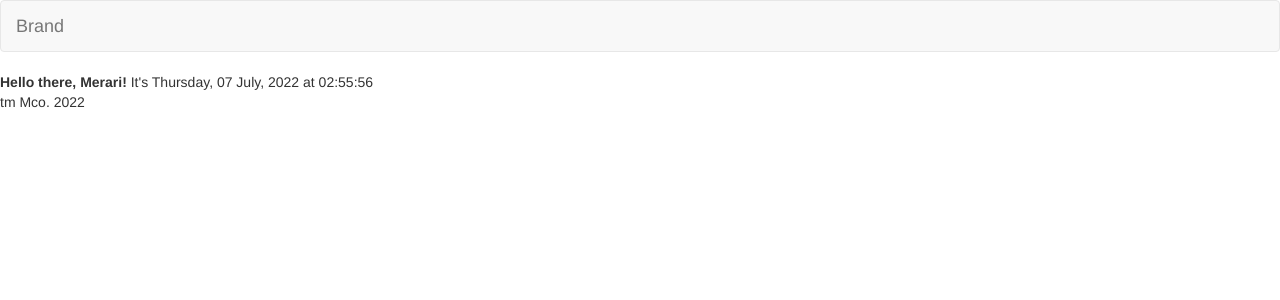
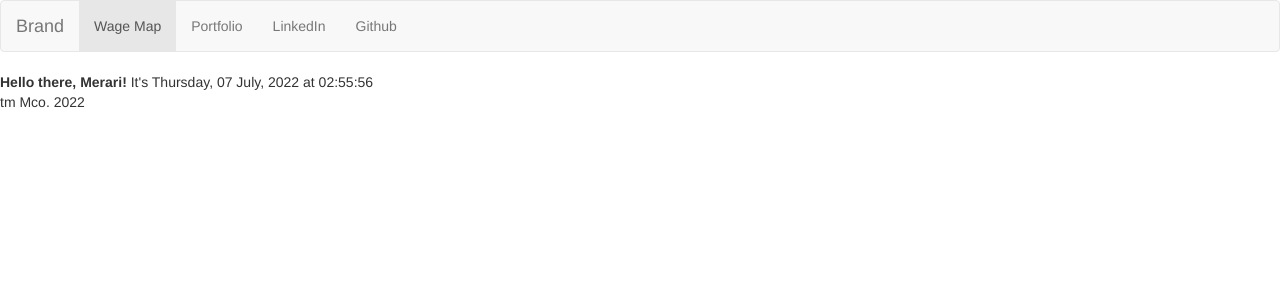
Before and after one commit to awesomepack/Financial_Dashboard, a Django app: page /map/ in a window 1280 px wide. Shown: the top 300 px of the page. Run offline with Django 4.2, Linux system fonts and the light colour scheme.

Commit message:
Added links to the wage map page

```diff
--- a/finance_app/Wage_Map/Templates/Wage_Map/finance_template.html
+++ b/finance_app/Wage_Map/Templates/Wage_Map/finance_template.html
@@ -20,9 +20,10 @@
         <!-- Place NavBar below -->
         <nav class="navbar navbar-default">
             <div class="container-fludi">
+
                 <!-- Brand and toggle grouped together for better mobil display -->
                 <div class="navbar-header">
-                    <button type="button" class="navbar-toggle collapsed" data-toggle="collapse" data-target="#bs-example-navbar-collapse-1" aria-expanded="false">
+                    <button type="button" class="navbar-toggle collapsed" data-toggle="collapse" data-target="#nav-map" aria-expanded="false">
                         <span class="sr-only">Toggle Navigation </span>
                         <span class="icon-bar"></span>
                         <span class="icon-bar"></span>
@@ -30,6 +31,17 @@
                     </button>
                     <a class="navbar-brand" href="#">Brand</a>
                 </div>
+
+                <!-- Collect the content for toggling -->
+                <div class="collapse navbar-collapse" id="nav-map">
+                    <ul class="nav navbar-nav">
+                        <li class="active"><a href="#">Wage Map<span class="sr-only">(current)</span></a></li>
+                        <li><a href="#">Portfolio</a></li>
+                        <li><a href="#">LinkedIn</a></li>
+                        <li><a href="#">Github</a></li>
+                    </ul>
+                </div>
+
             </div>
 
         </nav>
```
